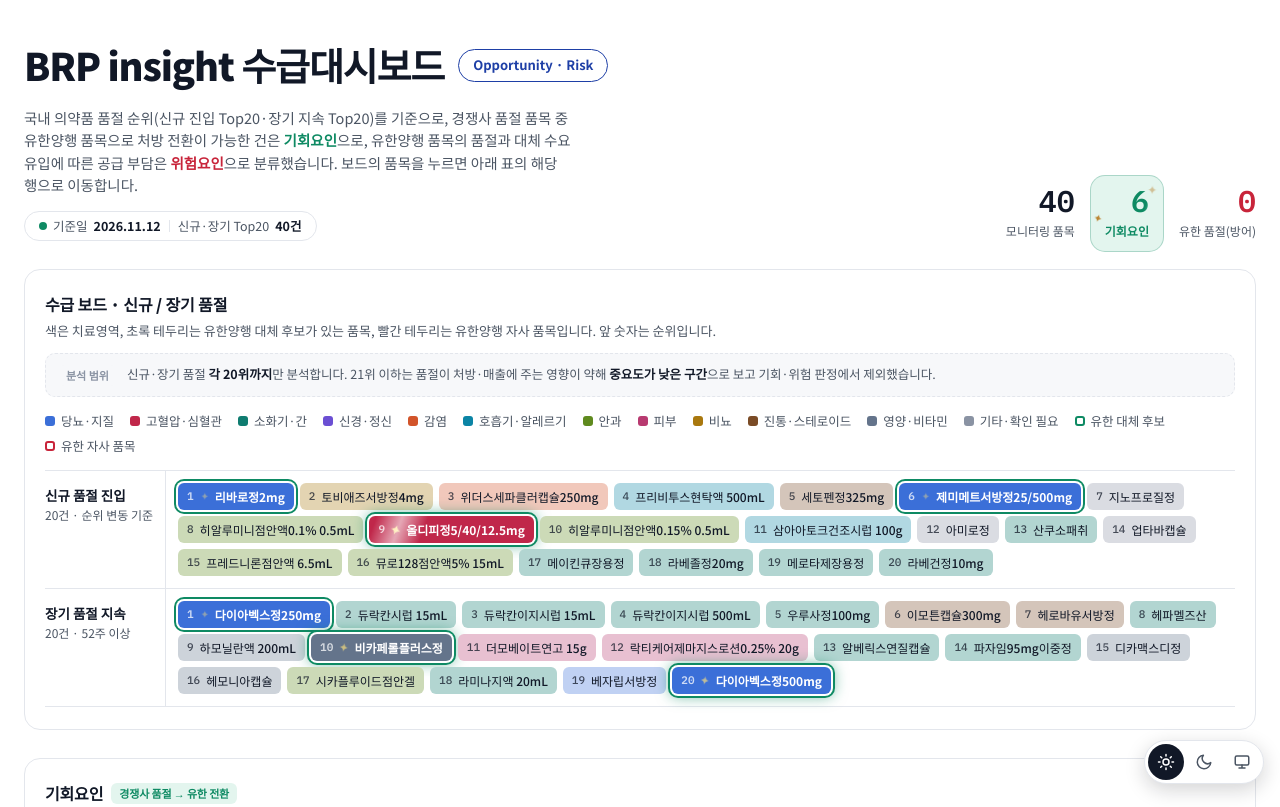
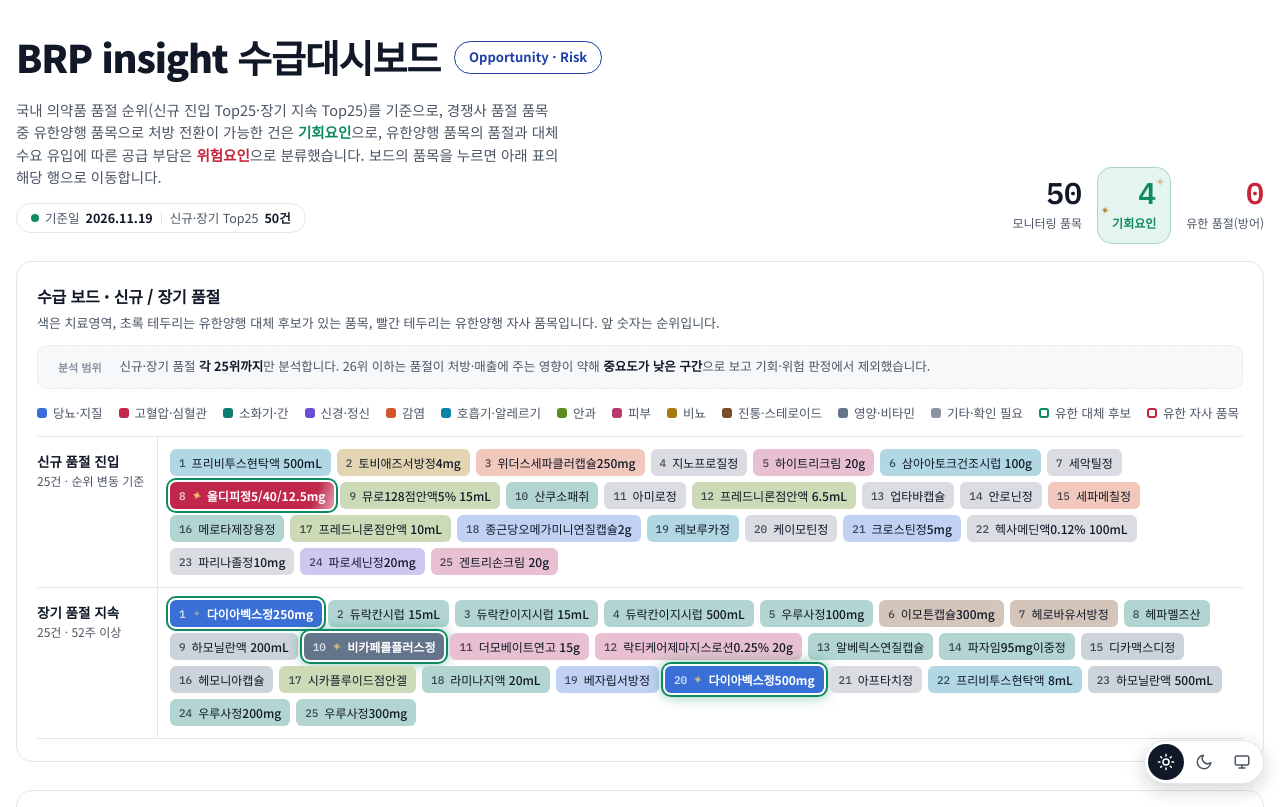
Before and after one commit to mujjinhwan-prog/notice, a plain HTML site: page brp/index.html in a window 1280 px wide. Shown: the top 807 px of the page. Drawn offline with Linux system fonts and the light colour scheme.

Commit message:
Add files via upload

```diff
--- a/brp/index.html
+++ b/brp/index.html
@@ -1,3 +1,5 @@
+<!DOCTYPE html>
+<html lang="ko">
 <meta charset="utf-8">
 <meta name="viewport" content="width=device-width, initial-scale=1, viewport-fit=cover">
 <title>BRP insight 수급대시보드</title>
@@ -26,6 +28,10 @@
   --opp:#3CCB98; --opp-soft:#12302A; --risk:#FF6B7E; --risk-soft:#3A1A20; --warn:#E9B455; --warn-soft:#352A15;
   --chip-alpha:.45; color-scheme:dark}
 *{box-sizing:border-box}
+html{padding-top:env(safe-area-inset-top,0px);padding-bottom:env(safe-area-inset-bottom,0px)}
+body{margin:0}
+[hidden]{display:none!important}
+img{max-width:100%}
 body{background:var(--bg);color:var(--ink);font-family:var(--f-body);line-height:1.55;-webkit-font-smoothing:antialiased}
 .wrap{max-width:1320px;margin:0 auto;padding-block:28px 64px;padding-left:max(16px,env(safe-area-inset-left,0px));padding-right:max(16px,env(safe-area-inset-right,0px));display:flex;flex-direction:column;gap:28px}
 button{font-family:inherit;cursor:pointer}
@@ -250,8 +256,8 @@ tr.flash td{background:var(--accent-soft)}
   <header class="hero sec-hero">
     <div>
       <h1>BRP insight 수급대시보드 <span class="tag">Opportunity · Risk</span></h1>
-      <p>국내 의약품 품절 순위(신규 진입 Top20·장기 지속 Top20)를 기준으로, 경쟁사 품절 품목 중 유한양행 품목으로 처방 전환이 가능한 건은 <b style="color:var(--opp)">기회요인</b>으로, 유한양행 품목의 품절과 대체 수요 유입에 따른 공급 부담은 <b style="color:var(--risk)">위험요인</b>으로 분류했습니다. 보드의 품목을 누르면 아래 표의 해당 행으로 이동합니다.</p>
-      <span class="pill"><span class="pi"><span class="dot"></span>기준일 <b id="asof">2026.11.12</b></span><span class="sep" aria-hidden="true"></span><span class="pi">신규·장기 Top20 <b><span id="cnt-src">40</span>건</b></span></span>
+      <p>국내 의약품 품절 순위(신규 진입 Top<span class="topn">25</span>·장기 지속 Top<span class="topn">25</span>)를 기준으로, 경쟁사 품절 품목 중 유한양행 품목으로 처방 전환이 가능한 건은 <b style="color:var(--opp)">기회요인</b>으로, 유한양행 품목의 품절과 대체 수요 유입에 따른 공급 부담은 <b style="color:var(--risk)">위험요인</b>으로 분류했습니다. 보드의 품목을 누르면 아래 표의 해당 행으로 이동합니다.</p>
+      <span class="pill"><span class="pi"><span class="dot"></span>기준일 <b id="asof">2026.11.19</b></span><span class="sep" aria-hidden="true"></span><span class="pi"><span>신규·장기 Top<span class="topn">25</span></span> <b><span id="cnt-src">50</span>건</b></span></span>
     </div>
     <div class="stats">
       <div class="stat"><div class="n" id="s-all">40</div><div class="l">모니터링 품목</div></div>
@@ -263,7 +269,7 @@ tr.flash td{background:var(--accent-soft)}
   <section class="panel sec-board" aria-labelledby="h-board">
     <h2 id="h-board">수급 보드 · 신규 / 장기 품절</h2>
     <p class="desc">색은 치료영역, 초록 테두리는 유한양행 대체 후보가 있는 품목, 빨간 테두리는 유한양행 자사 품목입니다. 앞 숫자는 순위입니다.</p>
-    <div class="scope"><span class="badge b-mute">분석 범위</span><span>신규·장기 품절 <b>각 20위까지</b>만 분석합니다. 21위 이하는 품절이 처방·매출에 주는 영향이 약해 <b>중요도가 낮은 구간</b>으로 보고 기회·위험 판정에서 제외했습니다.</span></div>
+    <div class="scope"><span class="badge b-mute">분석 범위</span><span>신규·장기 품절 <b>각 <span class="topn">25</span>위까지</b>만 분석합니다. <span class="topn1">26</span>위 이하는 품절이 처방·매출에 주는 영향이 약해 <b>중요도가 낮은 구간</b>으로 보고 기회·위험 판정에서 제외했습니다.</span></div>
     <div class="legend" id="legend"></div>
     <div class="board" id="board"></div>
   </section>
@@ -314,7 +320,7 @@ tr.flash td{background:var(--accent-soft)}
     <button id="th-sys" data-t="system" aria-label="시스템 설정 따르기" title="시스템 설정 따르기"><svg viewBox="0 0 24 24"><rect x="3" y="4" width="18" height="12" rx="2"/><path d="M8 20h8M12 16v4"/></svg></button>
   </div>
 
-  <p class="foot">출처: 품절 순위 화면 캡처(신규 품절 진입 순위·장기 품절 지속 순위, 각 20위까지, <span id="foot-date">2026.11.12</span> 기준). 대체 후보는 치료계열 기준 제안이며 동일성분 대체조제 대상이 아닙니다. 유한양행 판매·코프로모션 범위, 보험 급여기준, 용량 환산은 학술·RA 검토 후 활용하세요.</p>
+  <p class="foot">출처: 품절 순위 화면 캡처(신규 품절 진입 순위·장기 품절 지속 순위, 각 <span class="topn">25</span>위까지, <span id="foot-date">2026.11.19</span> 기준). 대체 후보는 치료계열 기준 제안이며 동일성분 대체조제 대상이 아닙니다. 유한양행 판매·코프로모션 범위, 보험 급여기준, 용량 환산은 학술·RA 검토 후 활용하세요.</p>
 </div>
 
 <script>
@@ -379,7 +385,25 @@ const META = {
   '메로타제장용정':['소화효소(추정)','gi'],
   '라베건정10mg':['라베프라졸(추정)','gi'],
   '베자립서방정':['베자피브레이트','meta'],
-  '다이아벡스정500mg':['메트포르민','meta']
+  '다이아벡스정500mg':['메트포르민','meta'],
+  '하이트리크림 20g':['확인 필요','derm'],
+  '세악틸정':['확인 필요','etc'],
+  '안로닌정':['확인 필요','etc'],
+  '세파메칠정':['세팔로스포린계(추정)','inf'],
+  '프레드니론점안액 10mL':['프레드니솔론 점안','eye'],
+  '종근당오메가미니연질캡슐2g':['오메가-3-산에틸에스테르','meta'],
+  '레보루카정':['레보세티리진/몬테루카스트(추정)','allergy'],
+  '케이모틴정':['확인 필요','etc'],
+  '크로스틴정5mg':['로수바스타틴(추정)','meta'],
+  '헥사메딘액0.12% 100mL':['클로르헥시딘 가글','etc'],
+  '파리나졸정10mg':['확인 필요','etc'],
+  '파로세닌정20mg':['파록세틴(추정)','neuro'],
+  '겐트리손크림 20g':['베타메타손/겐타마이신/클로트리마졸','derm'],
+  '아프타치정':['트리암시놀론 구강부착정','etc'],
+  '프리비투스현탁액 8mL':['레보드로프로피진','allergy'],
+  '하모닐란액 500mL':['경장영양제','nut'],
+  '우루사정200mg':['우르소데옥시콜산','gi'],
+  '우루사정300mg':['우르소데옥시콜산','gi']
 };
 
 /* ---------- 유한양행 대체 후보 (계열 전환) ---------- */
@@ -395,7 +419,7 @@ const OPP_MAP = [
    why:'2주 연속 신규 품절 1위 품목입니다. 스타틴 단일제에서 스타틴+에제티미브 복합제로 바꾸면 LDL 강하 강도가 달라지므로, 목표치 미달 환자부터 전환을 제안하는 방식이 적합합니다.',
    act:'LDL 목표 미도달 환자 대상 복합제 상향 전환 메시지'},
   {k:['올디피','올메사르탄'], yh:'트윈스타정', yhIng:'텔미사르탄/암로디핀', pri:2, diff:2,
-   why:'3제(ARB+CCB+이뇨제)에서 2제로 바뀌므로 이뇨제 별도 병용이 필요합니다. 2주 연속 신규 품절 Top20에 올라 품절이 이어지고 있습니다.',
+   why:'3주 연속 신규 품절 상위권(이번 주 8위)으로 품절이 길어지고 있습니다. 3제(ARB+CCB+이뇨제)에서 2제로 바뀌므로 이뇨제 별도 병용이 필요합니다.',
    act:'ARB+CCB 기반 처방 유지 제안, 이뇨제 병용 여부는 처방의 판단 안내'},
   {k:['메드닌','메틸프레드니솔론'], yh:'소론도정', yhIng:'프레드니솔론', pri:2, diff:2,
    why:'전신 스테로이드 간 전환입니다. 메틸프레드니솔론 4mg ≈ 프레드니솔론 5mg 역가 환산을 함께 안내해야 합니다.',
@@ -404,18 +428,18 @@ const OPP_MAP = [
    why:'52주 이상 장기 품절된 비타민 복합제로, 약국 진열 공백을 일반의약품으로 채울 수 있습니다. 처방 변경이 필요 없습니다.',
    act:'약국 채널 진열·추천 프로모션, 동국제약 거래 약국 리스트 우선'},
   {k:['다이아벡스'], yh:'트라젠타듀오정 (병용 환자 한정)', yhIng:'리나글립틴/메트포르민', pri:1, diff:3,
-   why:'메트포르민 단일제의 직접 대체품은 없습니다. 이번 주 250mg에 이어 500mg도 장기 품절 Top20에 올라 메트포르민 공백이 커졌습니다. DPP-4i를 따로 병용 중인 환자는 복합제로 묶어 품절 공백과 복약 부담을 함께 줄일 수 있습니다.',
+   why:'메트포르민 단일제의 직접 대체품은 없습니다. 250mg(장기 1위)과 500mg(장기 20위)이 함께 장기 품절 중이어서 메트포르민 공백이 큽니다. DPP-4i를 따로 병용 중인 환자는 복합제로 묶어 품절 공백과 복약 부담을 함께 줄일 수 있습니다.',
    act:'메트포르민+DPP-4i 2정 병용 환자 복합제 전환 제안'}
 ];
 
 /* ---------- 리스크 (발생가능성 L, 영향도 I : 1~3) ---------- */
 const RISKS = [
   {id:'R1', L:2, I:3, t:'대체 수요 유입에 따른 유한 품목 공급 부족',
-   d:'트라젠타듀오·트윈스타는 수입 완제품이어서 발주 리드타임이 깁니다. 특히 트라젠타듀오는 제미메트와 다이아벡스 250·500mg 세 품목의 대체 수요가 한꺼번에 몰립니다. 전환 캠페인이 성공하면 유한 품목이 다음 품절 리스트에 오를 수 있습니다. 캠페인 전에 3개월 수요 증분과 안전재고를 SCM과 맞춰야 합니다.'},
-  {id:'R2', L:3, I:2, t:'품절 해소 후 원 처방 회귀',
-   d:'신규 품절(단기)은 재입고 시 처방이 원래 품목으로 돌아갈 가능성이 큽니다. 리바로·제미메트처럼 단기 품절 품목은 품절 기간이 아니라 전환 후 유지율로 성과를 봐야 합니다.'},
-  {id:'R3', L:2, I:1, t:'21위 이하 유한 품목 품절 (중요도 낮음)',
-   d:'21위 아래 품절은 처방 이탈 영향이 약해 분석 대상에서 제외했습니다. 다만 다음 업데이트에서 Top20으로 올라오는 유한 품목은 즉시 방어 대상으로 전환됩니다.'},
+   d:'트라젠타듀오·트윈스타는 수입 완제품이어서 발주 리드타임이 깁니다. 특히 트라젠타듀오는 다이아벡스 250·500mg 두 품목의 대체 수요가 함께 몰립니다. 전환 캠페인이 성공하면 유한 품목이 다음 품절 리스트에 오를 수 있습니다. 캠페인 전에 3개월 수요 증분과 안전재고를 SCM과 맞춰야 합니다.'},
+  {id:'R2', L:3, I:3, t:'품절 해소 후 원 처방 회귀',
+   d:'이번 주 리바로·제미메트가 신규 품절 순위에서 빠졌습니다. 재입고가 시작됐다면 지난 2주간 로수바미브·아토바미브, 트라젠타듀오로 옮긴 처방이 원래 품목으로 돌아갈 수 있습니다. 전환 거래처를 다시 방문해 유지 여부를 확인하세요.'},
+  {id:'R3', L:2, I:1, t:'26위 이하 유한 품목 품절 (중요도 낮음)',
+   d:'26위 아래 품절은 처방 이탈 영향이 약해 분석 대상에서 제외했습니다. 다만 다음 업데이트에서 Top25로 올라오는 유한 품목은 즉시 방어 대상으로 전환됩니다.'},
   {id:'R4', L:3, I:1, t:'대체조제 불가로 인한 전환 지연',
    d:'제안된 대체는 모두 성분이 달라 약국에서 바꿀 수 없고 처방의 변경이 필요합니다. 방문 주기가 긴 의원은 품절이 먼저 해소될 수 있습니다.'},
   {id:'R5', L:3, I:2, t:'동일 계열 경쟁 제네릭과의 동시 공략',
@@ -423,28 +447,34 @@ const RISKS = [
 ];
 
 /* ---------- 기본 데이터 (캡처 기준) ---------- */
-const ASOF = '2026.11.12';   // 업데이트 시 기준일만 바꾸면 화면 전체에 반영
+const ASOF = '2026.11.19';
+const TOPN = 25;              // 분석 순위 범위(신규·장기 각각)   // 업데이트 시 기준일만 바꾸면 화면 전체에 반영
 const DEFAULT = [
- ['신규',1,'제이더블유중외제약','리바로정2mg','-'],
- ['신규',2,'한국화이자제약','토비애즈서방정4mg','▲6'],
- ['신규',3,'위더스제약','위더스세파클러캡슐250mg','-'],
- ['신규',4,'대원제약','프리비투스현탁액 500mL','▲51'],
- ['신규',5,'삼아제약','세토펜정325mg','▼3'],
- ['신규',6,'엘지화학','제미메트서방정25/500mg','-'],
- ['신규',7,'현대약품','지노프로질정','-'],
- ['신규',8,'한미약품','히알루미니점안액0.1% 0.5mL','▼4'],
- ['신규',9,'셀트리온제약','올디피정5/40/12.5mg','▲3'],
- ['신규',10,'한미약품','히알루미니점안액0.15% 0.5mL','▼5'],
- ['신규',11,'삼아제약','삼아아토크건조시럽 100g','▼1'],
- ['신규',12,'건일제약','아미로정','▲6'],
- ['신규',13,'엘지화학','산쿠소패취','▲8'],
- ['신규',14,'대원제약','업타바캡슐','▲8'],
- ['신규',15,'대우제약','프레드니론점안액 6.5mL','▲8'],
- ['신규',16,'바슈헬스코리아','뮤로128점안액5% 15mL','▲24'],
- ['신규',17,'명인제약','메이킨큐장용정','▼10'],
- ['신규',18,'테라젠이텍스','라베졸정20mg','▼7'],
- ['신규',19,'삼천당제약','메로타제장용정','▲18'],
- ['신규',20,'건일바이오팜','라베건정10mg','▼4'],
+ ['신규',1,'대원제약','프리비투스현탁액 500mL','▲2'],
+ ['신규',2,'한국화이자제약','토비애즈서방정4mg','▼1'],
+ ['신규',3,'위더스제약','위더스세파클러캡슐250mg','▼1'],
+ ['신규',4,'현대약품','지노프로질정','-'],
+ ['신규',5,'제뉴원사이언스','하이트리크림 20g','▲29'],
+ ['신규',6,'삼아제약','삼아아토크건조시럽 100g','-'],
+ ['신규',7,'위더스제약','세악틸정','▲12'],
+ ['신규',8,'셀트리온제약','올디피정5/40/12.5mg','▼3'],
+ ['신규',9,'바슈헬스코리아','뮤로128점안액5% 15mL','▲2'],
+ ['신규',10,'엘지화학','산쿠소패취','▼2'],
+ ['신규',11,'건일제약','아미로정','▼4'],
+ ['신규',12,'대우제약','프레드니론점안액 6.5mL','▼2'],
+ ['신규',13,'대원제약','업타바캡슐','▼4'],
+ ['신규',14,'제뉴파마','안로닌정','▲11'],
+ ['신규',15,'대화제약','세파메칠정','▲2'],
+ ['신규',16,'삼천당제약','메로타제장용정','▼2'],
+ ['신규',17,'대우제약','프레드니론점안액 10mL','▼1'],
+ ['신규',18,'종근당','종근당오메가미니연질캡슐2g','▲40'],
+ ['신규',19,'제뉴파마','레보루카정','▼1'],
+ ['신규',20,'제뉴원사이언스','케이모틴정','▲1'],
+ ['신규',21,'셀트리온제약','크로스틴정5mg','▲100+'],
+ ['신규',22,'부광약품','헥사메딘액0.12% 100mL','▲4'],
+ ['신규',23,'한국휴텍스제약','파리나졸정10mg','▲8'],
+ ['신규',24,'종근당','파로세닌정20mg','▲14'],
+ ['신규',25,'신풍제약','겐트리손크림 20g','▲2'],
  ['장기',1,'대웅제약','다이아벡스정250mg','52주+'],
  ['장기',2,'제이더블유중외제약','듀락칸시럽 15mL','52주+'],
  ['장기',3,'제이더블유중외제약','듀락칸이지시럽 15mL','52주+'],
@@ -464,7 +494,12 @@ const DEFAULT = [
  ['장기',17,'삼일제약','시카플루이드점안겔','52주+'],
  ['장기',18,'태준제약','라미나지액 20mL','52주+'],
  ['장기',19,'종근당','베자립서방정','52주+'],
- ['장기',20,'대웅제약','다이아벡스정500mg','52주+']
+ ['장기',20,'대웅제약','다이아벡스정500mg','52주+'],
+ ['장기',21,'동화약품','아프타치정','52주+'],
+ ['장기',22,'대원제약','프리비투스현탁액 8mL','52주+'],
+ ['장기',23,'영진약품','하모닐란액 500mL','52주+'],
+ ['장기',24,'대웅제약','우루사정200mg','52주+'],
+ ['장기',25,'대웅제약','우루사정300mg','52주+']
 ];
 
 let DATA = [];
@@ -553,8 +588,8 @@ function renderRisk(){
         return `<div class="ri"><span class="id">${d.kind==='장기'?'장':'신'}${d.rank}</span><div><b>${esc(d.name)} <span class="badge ${crit?'b-risk':'b-warn'}">${crit?'심각':'주의'}</span></b>
         <p>${esc(d.ing)} · ${esc(d.val)}. ${crit?'장기 품절로 처방 이탈이 이미 진행 중일 수 있습니다. 동일 성분 경쟁 제네릭으로의 대체조제 유출 여부를 거래처별로 확인하고, 재입고 일정 공지와 회복 프로모션을 준비하세요.':'신규 품절 단계입니다. 재입고 예정일을 영업부에 즉시 공유하고, 주요 거래처에 품절 기간 안내와 재처방 약속을 받아두세요.'}</p></div></div>`;}).join('')}</div>`;
   } else {
-    $('#selfbox').innerHTML = `<div class="big ok"><span class="n">0</span><b>Top20 내 유한양행 품절 품목 없음</b></div>
-      <p class="msg" style="margin:0">신규·장기 품절 Top20 ${DATA.length}건 가운데 유한양행 품목은 없습니다. 21위 이하는 중요도가 낮아 판정에서 제외했습니다. 직접 방어 대상은 없지만 아래 한 가지는 관리가 필요합니다.</p>
+    $('#selfbox').innerHTML = `<div class="big ok"><span class="n">0</span><b>Top${TOPN} 내 유한양행 품절 품목 없음</b></div>
+      <p class="msg" style="margin:0">신규·장기 품절 Top${TOPN} ${DATA.length}건 가운데 유한양행 품목은 없습니다. ${TOPN+1}위 이하는 중요도가 낮아 판정에서 제외했습니다. 직접 방어 대상은 없지만 아래 한 가지는 관리가 필요합니다.</p>
       <div class="ri"><span class="id">!</span><div><b>기회요인이 곧 위험요인</b><p>전환 캠페인 대상 ${DATA.filter(d=>d.opp).length}개 품목이 유한 품목 수요를 끌어올립니다. 공급 여력 확인이 먼저입니다.</p></div></div>`;
   }
   // matrix: rows = 영향도 3→1, cols = 발생가능성 1→3
@@ -625,6 +660,7 @@ applyTheme(saved);
 
 /* init */
 $('#asof').textContent=ASOF; $('#foot-date').textContent=ASOF;
+document.querySelectorAll('.topn').forEach(e=>e.textContent=TOPN); document.querySelectorAll('.topn1').forEach(e=>e.textContent=TOPN+1);
 renderLegend();
 DATA=enrich(DEFAULT); renderAll();
 })();
```
